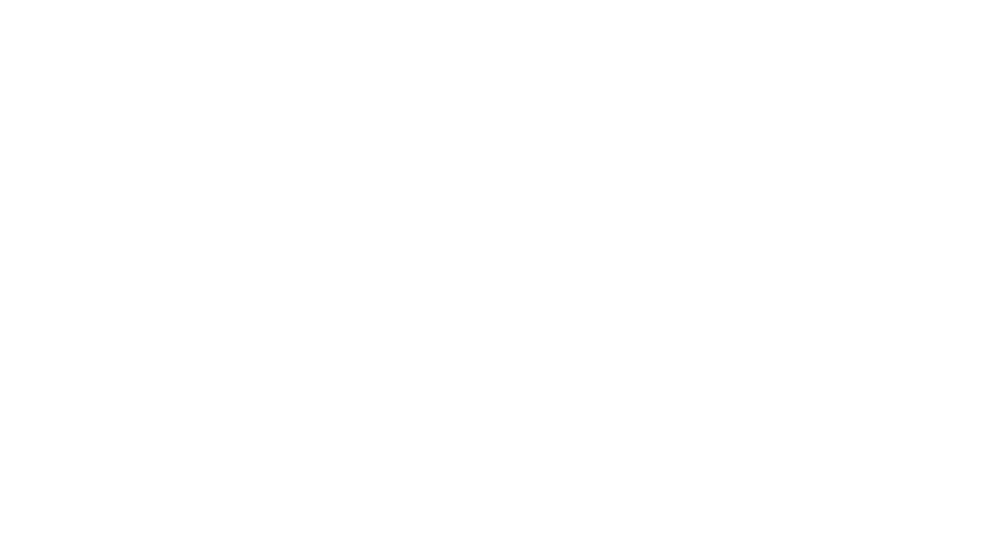
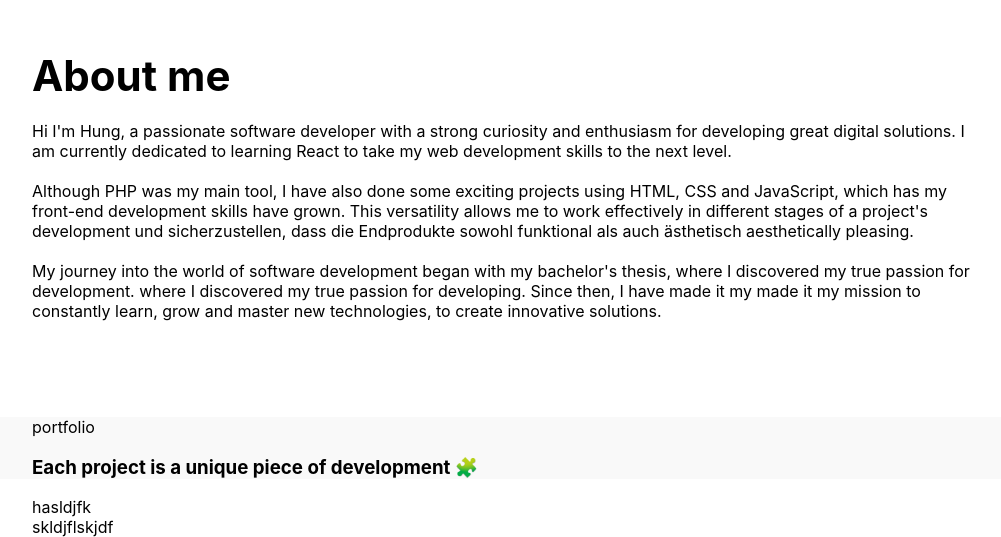
Before and after one commit to hungkieutien/portfolio-website-hungkieu, a React (Create React App) app: page / in a window 1280 px wide. Shown: the part 890-1427 px from the top of the page, without its empty margins (128-1129 px from the left). Before the commit the page ends 873 px from the top, so only its background shows below. Built offline with nearby package versions, Linux system fonts and the light colour scheme.

Commit message:
About me Section (nahezu) fertiggestellt. Contact und Projekt Sektion hinzugefügt

```diff
--- a/src/components/About.jsx
+++ b/src/components/About.jsx
@@ -1,10 +1,38 @@
 import React from "react";
+import "../styles/components/_about.scss";
 
 function About() {
     return (
-        <section>
+        <>
+            <section id="about" className="about">
+                <div className="container">
+                    <div className="about-content">
 
-        </section>
+                        <div className="about-text">
+                            <h2>About me</h2>
+                            <p>
+                                Hi I'm Hung, a passionate software developer with a strong curiosity and enthusiasm for
+                                developing great digital solutions. I am currently dedicated to learning React to take
+                                my web development skills to the next level.
+                                <br/><br/>
+                                Although PHP was my main tool,
+                                I have also done some exciting projects using HTML, CSS and JavaScript, which has
+                                my front-end development skills have grown. This versatility
+                                allows me to work effectively in different stages of a project's development
+                                und sicherzustellen, dass die Endprodukte sowohl funktional als auch ästhetisch
+                                aesthetically pleasing.
+                                <br/><br/>
+                                My journey into the world of software development began with my bachelor's thesis, where
+                                I discovered my true passion for development.
+                                where I discovered my true passion for developing. Since then, I have made it my
+                                made it my mission to constantly learn, grow and master new technologies,
+                                to create innovative solutions.
+                            </p>
+                        </div>
+                    </div>
+                </div>
+            </section>
+        </>
     );
 }
 
--- /dev/null
+++ b/src/components/Contact.jsx
@@ -0,0 +1,22 @@
+import React from "react";
+
+function Contact() {
+    return (
+        <>
+            <section id="contact" className="contact">
+                <div className="container">
+                    <div className="contact-content">
+                        <div className="contact-title">
+                            hasldjfk
+                        </div>
+                        <div className="contact-icon">
+                            skldjflskjdf
+                        </div>
+                    </div>
+                </div>
+            </section>
+        </>
+    );
+}
+
+export default Contact;
--- a/src/components/Hero.jsx
+++ b/src/components/Hero.jsx
@@ -4,7 +4,9 @@
 
 function Hero() {
 
-    return (<section id="home" className="hero">
+    return (
+        <>
+            <section id="home" className="hero">
                 <div className="container">
                     <div className="content">
                         <div className="hero-main">
@@ -46,7 +48,9 @@
                         </div>
                     </div>
                 </div>
-    </section>);
+            </section>
+        </>
+    );
 }
 
 export default Hero;
--- /dev/null
+++ b/src/components/Projects.jsx
@@ -0,0 +1,19 @@
+import React from "react";
+import "../styles/components/_projects.scss"
+
+function Projects() {
+    return (
+        <>
+            <section id="projects" className="projects">
+                <div className="container">
+                    <div className="project-content">
+                        <p>portfolio</p>
+                        <h3>Each project is a unique piece of development 🧩</h3>
+                    </div>
+                </div>
+            </section>
+        </>
+    );
+}
+
+export default Projects;
--- a/src/pages/Home.jsx
+++ b/src/pages/Home.jsx
@@ -2,6 +2,8 @@
 import NavBar from "../components/NavBar";
 import Hero from "../components/Hero";
 import About from "../components/About";
+import Projects from "../components/Projects";
+import Contact from "../components/Contact";
 
 function Home() {
     return (
@@ -9,6 +11,8 @@
             <NavBar/>
             <Hero/>
             <About/>
+            <Projects/>
+            <Contact/>
         </>
     );
 
--- a/src/styles/components/_about.scss
+++ b/src/styles/components/_about.scss
@@ -0,0 +1,50 @@
+@use "../global/color" as *;
+
+.about {
+  background-color: #fff;
+  padding: 4rem 0;
+}
+
+.about-content {
+
+  @media (max-width: 1020px) {
+    flex-direction: column;
+    gap: 2rem;
+  }
+
+  display: flex;
+  align-items: center;
+  justify-content: center;
+  position: relative;
+  gap: 4rem;
+
+  .about-img {
+    img {
+
+      @media (max-width: 800px) {
+        width: 20rem;
+        height: 10rem;
+      }
+
+      width: 30rem;
+      height: 20rem;
+      border-radius: 20px;
+    }
+  }
+
+  .about-text {
+    @media (max-width: 1020px) {
+
+      text-align: center;
+    }
+
+    h2 {
+      margin-top: 0;
+      margin-bottom: 16px;
+      color: $title-color;
+      font-size: 42px;
+      line-height: 1.38em;
+      font-weight: 700;
+    }
+  }
+}
--- /dev/null
+++ b/src/styles/components/_contact.scss
@@ -0,0 +1 @@
+@use "../global/color" as *;
--- a/src/styles/components/_hero.scss
+++ b/src/styles/components/_hero.scss
@@ -1,5 +1,4 @@
 @use "../global/color" as *;
-
 
 .hero {
 
--- a/src/styles/components/_navbar.scss
+++ b/src/styles/components/_navbar.scss
@@ -19,7 +19,7 @@
     margin: 0;
 
     li {
-      font-weight: 600;
+      font-weight: 500;
 
       a {
         text-decoration: none;
--- /dev/null
+++ b/src/styles/components/_projects.scss
@@ -0,0 +1,5 @@
+@use "../global/color" as *;
+
+.projects {
+  background-color: $background-color-sections;
+}
--- a/src/styles/global/_boilerplate.scss
+++ b/src/styles/global/_boilerplate.scss
@@ -8,7 +8,7 @@
 }
 
 .container {
-  max-width: 110rem;
+  max-width: 60rem;
   margin: 0 auto;
   padding: 0 4rem;
 }
--- a/src/styles/global/_color.scss
+++ b/src/styles/global/_color.scss
@@ -1,2 +1,3 @@
 $title-color: #000;
-$text-and-hover-color: #4a545b;
+$text-and-hover-color: #777990;
+$background-color-sections: #f9f9f9;
```
Lines whose indentation alone changed are shown as unchanged.
